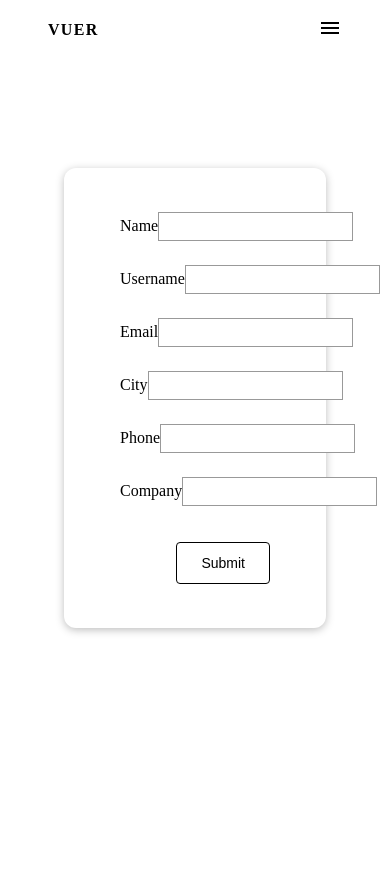
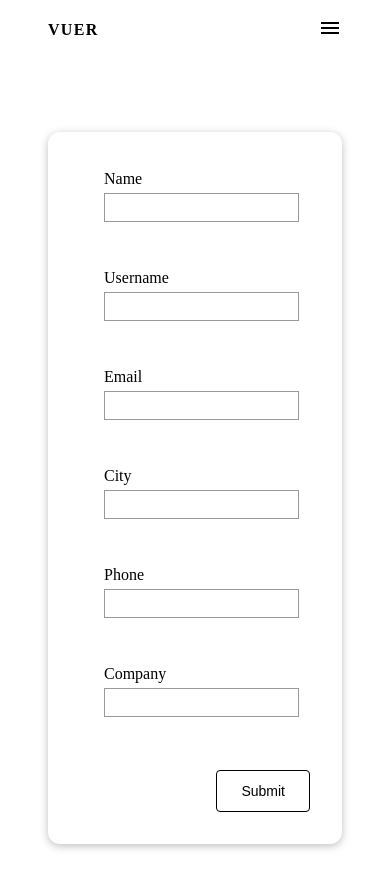
Before and after one commit to rithikpvijay/user-app, a Vue app: page /add in a window 390 px wide. Shown: the top 888 px of the page. Before the commit the page ends 844 px from the top, so only its background shows below. Built offline with nearby package versions, Linux system fonts and the light colour scheme; no server answers.

Commit message:
style:made form responsive

```diff
--- a/src/components/users/UserForm.vue
+++ b/src/components/users/UserForm.vue
@@ -53,7 +53,7 @@
         <div>
           <label for="phone">Phone</label>
           <input
-            type="phone"
+            type="tel"
             id="phone"
             :class="{ valid: !phone.isValid }"
             v-model.trim="phone.val"
@@ -73,10 +73,9 @@
           />
           <p v-if="!company.isValid">Enter a valid company</p>
         </div>
-
-        <div>
+        <span>
           <base-button class="blank submit">Submit</base-button>
-        </div>
+        </span>
       </form>
     </base-card>
   </div>
@@ -221,10 +220,17 @@ input {
 
 form div p {
   margin-left: 24px;
+  color: #555;
 }
+
+span {
+  display: grid;
+  grid-template-columns: 3fr 1fr;
+}
+
 .submit {
-  grid-column: 3/3;
   margin-top: 12px;
+  grid-column: 2/2;
 }
 
 .valid {
@@ -236,4 +242,48 @@ form div p {
     padding: 40px 64px;
   }
 }
+
+@media (max-width: 600px) {
+  form div {
+    grid-template-columns: 1fr 1fr;
+    grid-template-rows: 1fr 1fr;
+  }
+  form div p {
+    grid-column: 2/2;
+    grid-row: 1/1;
+    margin-left: 0;
+  }
+
+  input {
+    grid-column: 2/2;
+    grid-row: 2/2;
+  }
+  label {
+    grid-row: 2/2;
+  }
+}
+@media (max-width: 460px) {
+  .container {
+    padding: 40px 48px;
+  }
+
+  form div {
+    grid-template-columns: 1fr;
+    grid-template-rows: 1fr 1fr 1fr;
+    padding-top: 0;
+    padding-bottom: 12px;
+  }
+
+  label {
+    grid-row: 1/1;
+  }
+  input {
+    grid-column: 1/1;
+  }
+
+  form div p {
+    grid-row: 3/3;
+    grid-column: 1/1;
+  }
+}
 </style>
--- a/src/components/users/UserTable.vue
+++ b/src/components/users/UserTable.vue
@@ -52,7 +52,7 @@ console.log(users.value);
   grid-template-columns: 0.2fr 1fr 1.2fr 1.2fr 0.9fr;
   padding: 12px;
   max-width: 1100px;
-  margin-right: 2.5rem;
+  margin-right: 2.1rem;
 
   align-items: center;
   column-gap: 2rem;
@@ -120,4 +120,8 @@ console.log(users.value);
     column-gap: 1rem;
   }
 }
+
+.btn {
+  font-size: 14px;
+}
 </style>
```
